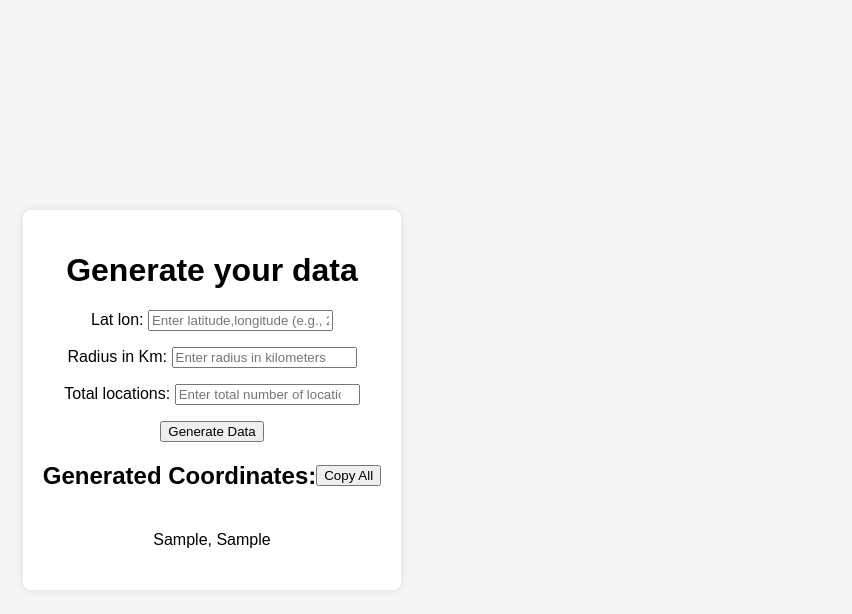
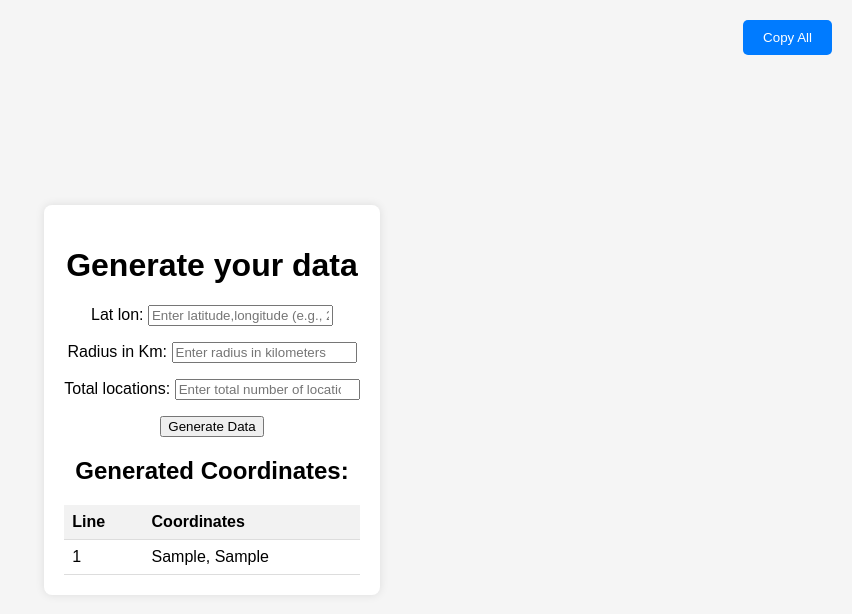
Before and after one commit to abdulawalarif/sabit_seo_proj, a Django app: template cirle/templates/index.html in a window 1280 px wide. Shown: the top 614 px of the page, without its empty margins (428-1280 px from the left). Run offline with Django 5.2, Linux system fonts and the light colour scheme; tables that the repository leaves empty hold one stand-in row (values such as "Sample post"); the template is opened without the code that fills it: values that come from a table or form of the project are taken from there, most other values are stand-ins (such as "Sample title", 1, 10 or a date in 2020).

Commit message:
line divident is added

```diff
--- a/cirle/templates/index.html
+++ b/cirle/templates/index.html
@@ -19,35 +19,43 @@
             border-radius: 8px;
             box-shadow: 0 0 10px rgba(0, 0, 0, 0.1);
         }
-        ul {
-            list-style-type: none; /* Remove list dots */
-            padding: 0; /* Remove default padding */
+        table {
+            width: 100%;
+            border-collapse: collapse;
+            margin-top: 20px;
         }
-        li {
-            padding: 5px 0; /* Add some space between list items */
+        th, td {
+            padding: 8px;
+            text-align: left;
+            border-bottom: 1px solid #ddd;
         }
-        .copy-button-container {
-            display: flex;
-            justify-content: space-between;
-            align-items: center;
+        th {
+            background-color: #f2f2f2;
+        }
+        .copy-button {
+            position: absolute;
+            top: 20px;
+            right: 20px;
+            padding: 10px 20px;
+            background-color: #007bff;
+            color: white;
+            border: none;
+            border-radius: 5px;
+            cursor: pointer;
         }
     </style>
     <script>
         function copyToClipboard() {
-            const coordinatesList = document.getElementById('coordinates-list');
-            let coordinatesText = '';
-            coordinatesList.querySelectorAll('li').forEach((item) => {
-                coordinatesText += item.textContent + '\n';
+            const coordinates = document.querySelectorAll('.coordinate');
+            let coordText = '';
+            coordinates.forEach(coord => {
+                coordText += coord.innerText + '\n';
             });
-
-            const textarea = document.createElement('textarea');
-            textarea.value = coordinatesText;
-            document.body.appendChild(textarea);
-            textarea.select();
-            document.execCommand('copy');
-            document.body.removeChild(textarea);
-
-            alert('Coordinates copied to clipboard!');
+            navigator.clipboard.writeText(coordText.trim()).then(function() {
+                alert('Coordinates copied to clipboard!');
+            }, function(err) {
+                alert('Failed to copy: ', err);
+            });
         }
     </script>
 </head>
@@ -61,15 +69,24 @@
         </form>
 
         {% if data_list %}
-            <div class="copy-button-container">
-                <h2>Generated Coordinates:</h2>
-                <button onclick="copyToClipboard()">Copy All</button>
-            </div>
-            <ul id="coordinates-list">
-                {% for coord in data_list %}
-                    <li>{{ coord.0 }}, {{ coord.1 }}</li>
-                {% endfor %}
-            </ul>
+            <h2>Generated Coordinates:</h2>
+            <button class="copy-button" onclick="copyToClipboard()">Copy All</button>
+            <table>
+                <thead>
+                    <tr>
+                        <th>Line</th>
+                        <th>Coordinates</th>
+                    </tr>
+                </thead>
+                <tbody>
+                    {% for coord in data_list %}
+                        <tr>
+                            <td>{{ forloop.counter }}</td>
+                            <td class="coordinate">{{ coord.0 }}, {{ coord.1 }}</td>
+                        </tr>
+                    {% endfor %}
+                </tbody>
+            </table>
         {% endif %}
     </div>
 </body>
```
